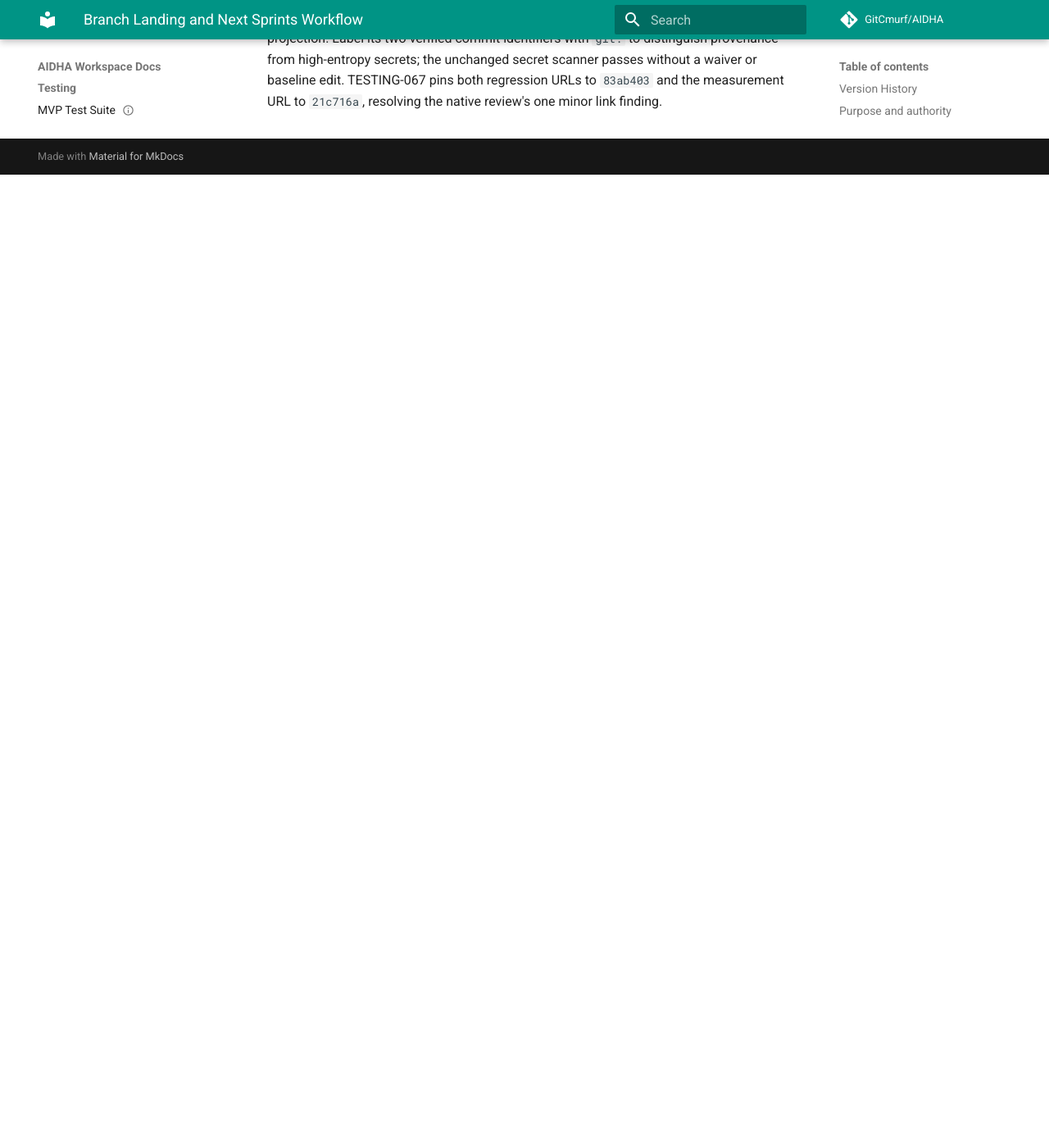
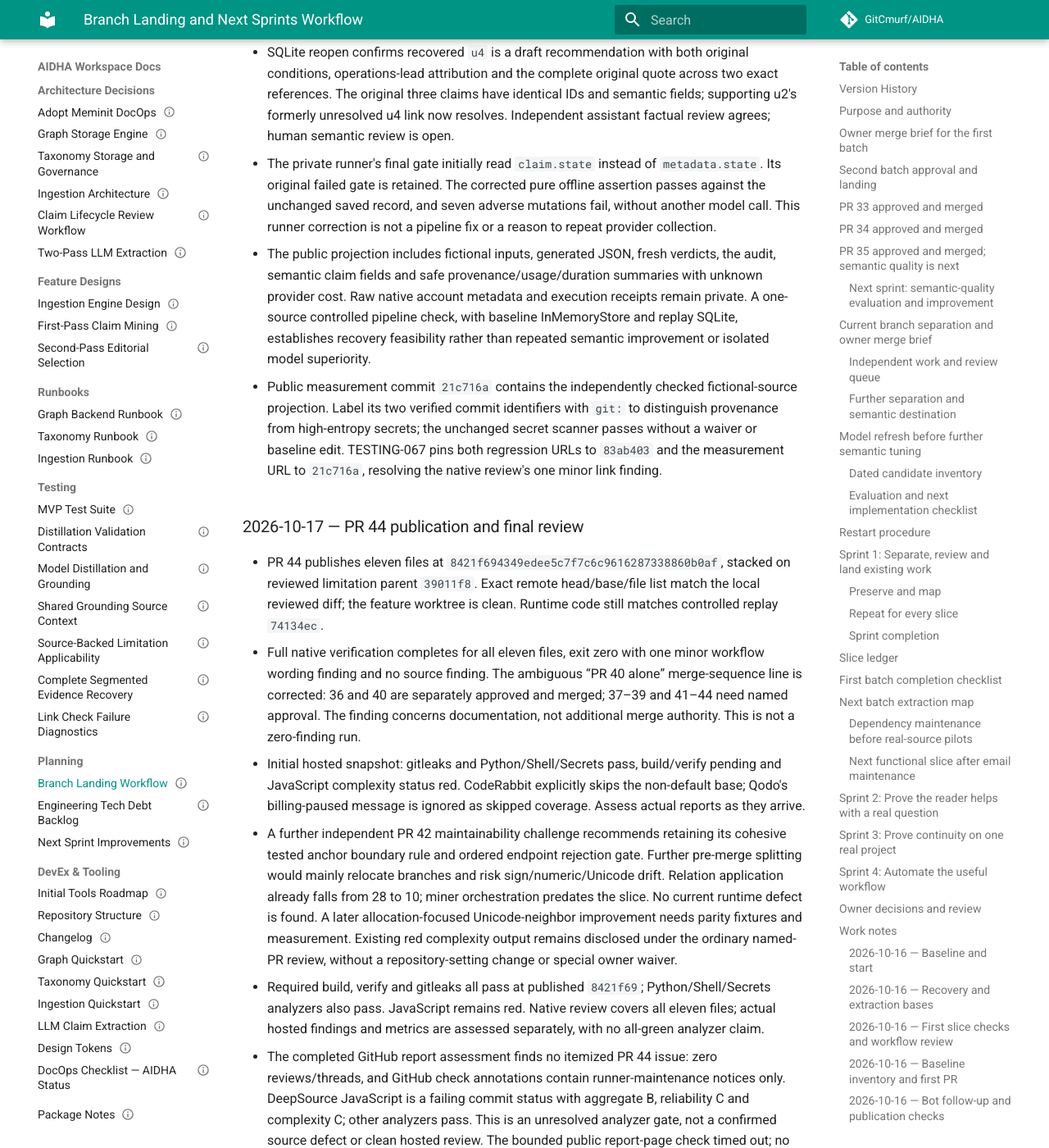
Before and after one commit to GitCmurf/AIDHA, an MkDocs documentation site: the page built from docs/05-planning/plan-015-branch-landing-workflow.md, in a window 1280 px wide and 1400 px high, scrolled down 55663 px. Shown: the whole window at 82% size. Built offline with MkDocs 1.6.1 and Material for MkDocs 9.7.7, drawn with Linux system fonts in a browser that asks for light colours; comment, search, counter and statistics services are not loaded; the version menu is left out; before the commit the page ends 55876 px from its top, so only the background shows below that; some of the changed text lies outside the part shown.

Commit message:
docs: clarify merge approvals and preserve analyzer review gate

```diff
--- a/docs/01-indices/catalog.json
+++ b/docs/01-indices/catalog.json
@@ -660,7 +660,7 @@
       "document_id": "AIDHA-PLAN-015",
       "owner": "Engineering",
       "status": "Draft",
-      "version": "0.26",
+      "version": "0.27",
       "last_updated": "2026-10-17",
       "title": "Branch Landing and Next Sprints Workflow",
       "type": "PLAN",
--- a/docs/05-planning/plan-015-branch-landing-workflow.md
+++ b/docs/05-planning/plan-015-branch-landing-workflow.md
@@ -50,6 +50,7 @@
 | 0.24 | 2026-10-17 | Codex | Record explicit PR 40 approval and verified merge; synchronize pending PRs without altering feature files. | CMF | Draft | PR 40; TESTING-066 |
 | 0.25 | 2026-10-17 | Codex | Challenge the extra selector call and prepare deterministic evidence segmentation with model grounding as the cheaper comparator. | — | Draft | TESTING-066; TESTING-067 |
 | 0.26 | 2026-10-17 | Codex | Record reviewed evidence segmentation, parent integration, current review gates and the controlled recovery check. | — | Draft | TESTING-067 |
+| 0.27 | 2026-10-17 | Codex | Publish PR 44, record completed native verification and clarify the per-PR approval record. | — | Draft | PR 44; TESTING-067 |
 
 ## Purpose and authority
 
@@ -224,7 +225,7 @@
 | [PR 38](https://github.com/GitCmurf/AIDHA/pull/38), synchronized `b482239` | Review the independent offline category/evidence task sets and actual persisted keyword baseline when convenient | Sixteen files, 23 offline tests, strict docs, 80 URLs, hooks, required CI, CodeQL and four analyzers pass; no new model call or semantic improvement claim |
 
 **Current owner gate:** PRs 36 and 40 are separately approved and merged. Main is
-`10124ab`. PRs 37, 38, 39, 41, 42 and 43 each require their own named approval. Recommend
+`10124ab`. PRs 37, 38, 39, 41, 42, 43 and 44 each require their own named approval. Recommend
 reviewing PR 37's semantic checkpoint next, then the independent offline decision checkpoint
 and maintenance. Approval of a checkpoint does not adopt a model or approve paid collection.
 Holding a PR for concrete rubric or policy changes is also sensible.
@@ -244,7 +245,7 @@
 | [PR 41](https://github.com/GitCmurf/AIDHA/pull/41), Fast URI maintenance | `b2e46dd`, 3.1.8 covers eight published patched floors; parser red/green, 317 config tests, frozen install, builds; actual test-link finding fixed/resolved; final required CI and all actual analyzers pass | Named merge approval and subsequent dependency audit. GitHub alerts remain open until post-merge verification |
 | [PR 40](https://github.com/GitCmurf/AIDHA/pull/40), documentation CI maintenance | Six-file diff, three tests, strict docs and hooks; complete native review zero findings; required CI and actual reviews pass | Approved and merged `10124ab`; approved tree identical, all four main workflows pass. No checker acceptance rule changed |
 | 033, model-driven evidence reselection, held locally | Reviewed `fed371d`, 31 focused/323 core tests; exact persistence, threshold and malformed-verdict regressions | Extra call is not justified for the sentence-splittable failure. Final native verification retains a catalog-fairness finding; no PR or live call |
-| 034, complete evidence segmentation, stacked on 42 | Reviewed initial `83ab403`, two independent reviews; preserves complete literal quote and requires whole-unit grounding. Parent integration passes 317 core tests and strict docs | Integration `74134ec` passes 317 tests and all local gates. One fresh grounding call recovers u4 (3 → 4 claims), with the original three unchanged after SQLite reopen. Publish and assess actual reports; no merge approval or default activation |
+| [PR 44](https://github.com/GitCmurf/AIDHA/pull/44), complete evidence segmentation, stacked on 42 | Reviewed initial `83ab403`, two independent reviews; preserves complete literal quote and requires whole-unit grounding. Parent integration passes 317 core tests and strict docs | Integration `74134ec` passes 317 tests and all local gates. One fresh grounding call recovers u4 (3 → 4 claims), with the original three unchanged after SQLite reopen. Published at `8421f69`; required CI and three analyzers pass, JavaScript remains red without itemized GitHub findings. No merge approval or default activation |
 
 No owner direction blocks these engineering checks. Stop each lane at its concrete review or
 activation gate, retain the evidence and continue independent work. A USD 1 decision-model
@@ -545,7 +546,7 @@
 
 | Decision | Needed when | Recommendation and sensible alternatives | Current blocker? |
 | --- | --- | --- | --- |
-| Merge approval | After a concrete PR passes checks and reviews, including actual reporting bots; skipped reviews ignored | Review a concise behaviour/evidence/risk brief; approve individually or an explicitly named dependency sequence | PRs 36 and 40 approved and merged; 37, 38, 39, 41, 42 and 43 unapproved; 42 retains red JavaScript complexity findings |
+| Merge approval | After a concrete PR passes checks and reviews, including actual reporting bots; skipped reviews ignored | Review a concise behaviour/evidence/risk brief; approve individually or an explicitly named dependency sequence | PRs 36 and 40 approved and merged; 37, 38, 39, 41, 42, 43 and 44 unapproved; 42 and 44 retain red JavaScript analyzer output |
 | Reader usefulness | After one working answer and evidence trail is ready | Use the existing question; another live question is equally valid | Blocks a claim of owner benefit, not implementation |
 | Continuity inputs | Before processing additional private material | One bounded project plus read-only PEPYS snapshot; keep using synthetic material until selected | Blocks the real-input pilot only |
 | New disclosure, spending or account integration | Only if necessary for a selected workflow | Prefer existing authorised routes; present concrete scope and cost before asking | No current new request |
@@ -1503,8 +1504,8 @@
   with a USD 1 review budget, not a hard provider billing cap. Recommend reviewing its endpoint,
   terms and spending scope before authorizing any API collection. Keeping the preparation offline
   or reducing it to a smoke sample are sensible alternatives. No key has been copied or used.
-- **Merge sequence:** PR 40 alone is approved and merged. PRs 37, 38, 39, 41, 42, 43 and any new
-  quality increment each need their own named approval after current checks and actual review.
+- **Merge sequence:** PRs 36 and 40 are separately approved and merged. PRs 37, 38, 39, 41, 42,
+  43 and each new quality increment need their own named approval after current checks and review.
   Engineering fixes and the bounded public recovery comparison continue without owner input;
   human review is needed before adoption, rubric acceptance or further paid collection.
 
@@ -1540,8 +1541,11 @@
   `u4` is the only addition (3 → 4 claims), and the original three semantic records are unchanged.
 - [x] Record the actual result and its limits; independently review the public projection against
   the complete private records.
-- [ ] Publish the narrow feature PR and assess actual hosted reports. No extra-selector call or
-  default adoption is authorized.
+- [x] Publish the narrow feature as PR 44, base 42, exact eleven-file scope at `8421f69`.
+- [x] Assess actual hosted reports available through GitHub: required CI and three analyzers pass;
+  JavaScript remains red with no itemized GitHub finding. Skipped bot runs are ignored.
+- [ ] Obtain and assess the itemized JavaScript analyzer output before declaring this lane ready
+  to merge. No extra-selector call or default adoption is authorized; named approval is pending.
 - [x] Resolve 19 verified fixed behavior/style threads on PR 42; keep complexity threads open.
   Its required CI passes, while the JavaScript complexity analyzer remains red and disclosed.
 - [x] Verify final PR 43 required checks and all four actual analyzers at `61ddd71`; no unresolved
@@ -1583,3 +1587,51 @@
   from high-entropy secrets; the unchanged secret scanner passes without a waiver or baseline edit.
   TESTING-067 pins both regression URLs to `83ab403` and the measurement URL to `21c716a`,
   resolving the native review's one minor link finding.
+
+### 2026-10-17 — PR 44 publication and final review
+
+- PR 44 publishes eleven files at `8421f694349edee5c7f7c6c9616287338860b0af`, stacked on
+  reviewed limitation parent `39011f8`. Exact remote head/base/file list match the local reviewed
+  diff; the feature worktree is clean. Runtime code still matches controlled replay `74134ec`.
+- Full native verification completes for all eleven files, exit zero with one minor workflow
+  wording finding and no source finding. The ambiguous “PR 40 alone” merge-sequence line is
+  corrected: 36 and 40 are separately approved and merged; 37–39 and 41–44 need named approval. The
+  finding concerns documentation, not additional merge authority. This is not a zero-finding run.
+- Initial hosted snapshot: gitleaks and Python/Shell/Secrets pass, build/verify pending and
+  JavaScript complexity status red. CodeRabbit explicitly skips the non-default base; Qodo's
+  billing-paused message is ignored as skipped coverage. Assess actual reports as they arrive.
+- A further independent PR 42 maintainability challenge recommends retaining its cohesive tested
+  anchor boundary rule and ordered endpoint rejection gate. Further pre-merge splitting would
+  mainly relocate branches and risk sign/numeric/Unicode drift. Relation application already
+  falls from 28 to 10; miner orchestration predates the slice. No current runtime defect is found.
+  A later allocation-focused Unicode-neighbor improvement needs parity fixtures and measurement.
+  Existing red complexity output remains disclosed under the ordinary named-PR review, without
+  a repository-setting change or special owner waiver.
+
+- Required build, verify and gitleaks all pass at published `8421f69`; Python/Shell/Secrets
+  analyzers also pass. JavaScript remains red. Native review covers all eleven files; actual
+  hosted findings and metrics are assessed separately, with no all-green analyzer claim.
+
+- The completed GitHub report assessment finds no itemized PR 44 issue: zero reviews/threads,
+  and GitHub check annotations contain runner-maintenance notices only. DeepSource JavaScript
+  is a failing commit status with aggregate B, reliability C and complexity C; other analyzers pass.
+  This is an unresolved analyzer gate, not a confirmed source defect or clean hosted review.
+  The bounded public report-page check timed out; no account activation or paid review is authorized.
+
+- The isolated public DeepSource browser attempt times out before rendering any content; its
+  bounded close also times out. This establishes a browser/runtime/access limit, not a login
+  requirement. No credentials, saved profile, new account, subscription or repeated page attempt
+  is used. The detailed JavaScript findings remain unavailable, so PR 44 stays held on that
+  engineering review gate even though its required CI and local reviews pass.
+- Next useful owner input remains PR 37's provisional semantic rubric. Recommend retaining
+  independently retrievable conditions and attribution; approve the checkpoint if that matches
+  the intended product, or give concrete expected-claim/kind/qualifier corrections before tuning.
+  This is separate from approving each PR, default adoption or the unapproved API collection budget.
+
+Restart paths for the quality lane: branch `034-segmented-evidence`, worktree
+`/tmp/aidha-034-segmented-evidence`, public contract TESTING-067 and measurement commit
+`21c716a`. Private receipts are backed up under ignored
+`reports/branch-landing-20261016/verification/segmented034/`, including the full run, original
+failed gate and corrected offline gate. Native account metadata is excluded from publication.
+Resume from the reviewed PR head if the temporary worktree is gone; do not repeat the model call
+merely to correct a saved-record assertion.
```
Also changed, not shown: other parts of docs/05-planning/plan-015-branch-landing-workflow.md (+2 -2 lines).
